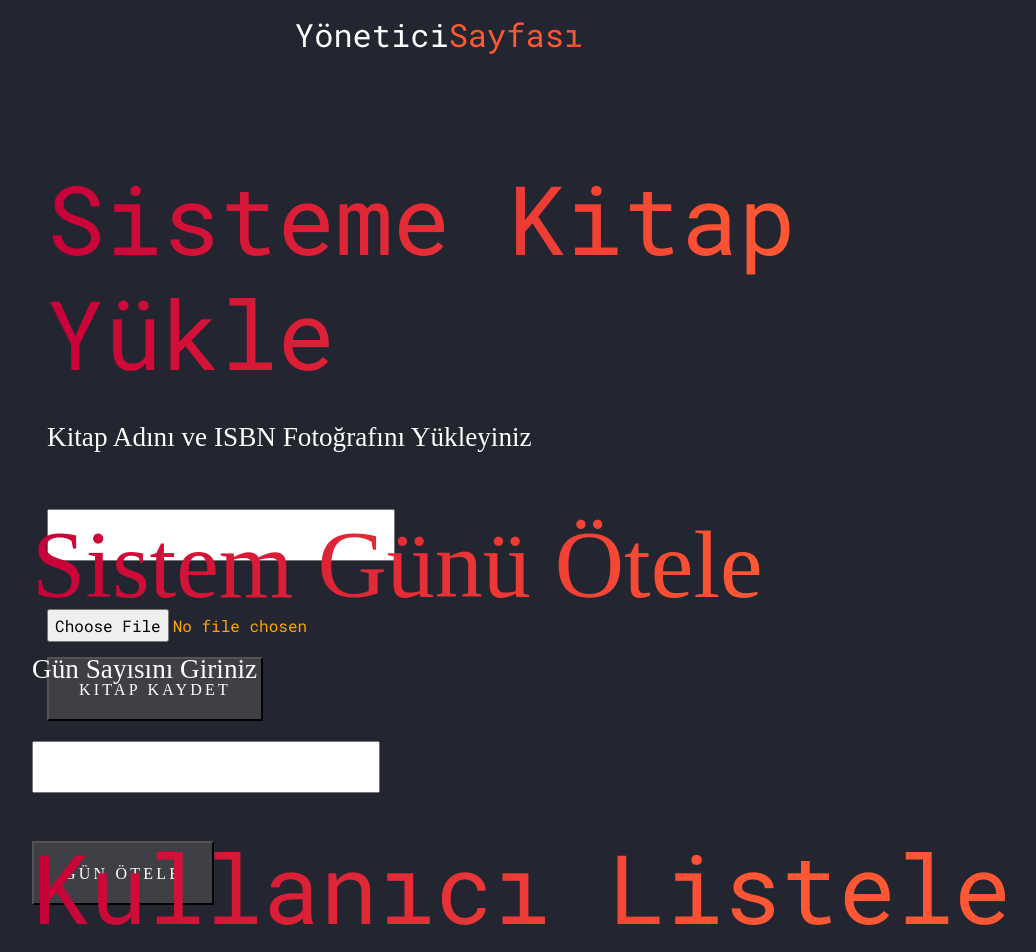
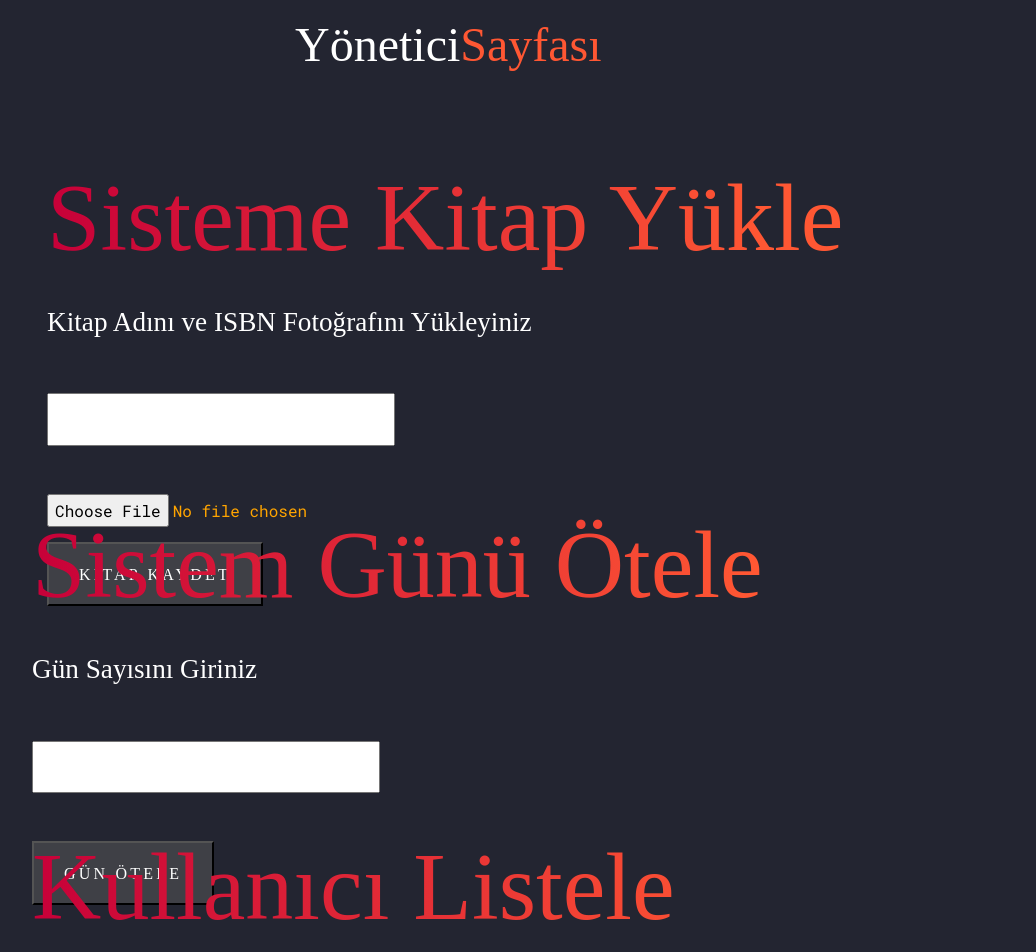
Before and after one commit to yuksel-kadir/library-application, a website: page public/admin.html in a window 1280 px wide. Shown: the top 952 px of the page, without its empty margins (168-1204 px from the left). Drawn offline with Linux system fonts and the light colour scheme; a web font is replaced by a local one.

Commit message:
Minor Changes

```diff
--- a/public/admin.html
+++ b/public/admin.html
@@ -45,7 +45,7 @@
         <div class="row align-items-center">
           <div class="col-11 col-xl-2" style="left:35%">
             <h1 class="mb-0">
-              <p href="index.html" class="text-white h2 mb-0">Yönetici<span class="text-primary">Sayfası</span> </p>
+              <p href="index.html" class="text-white h2 mb-0" style="font-family:Segoe UI Symbol; font-size: 120%;">Yönetici<span class="text-primary" style="font-family:Segoe UI Symbol;">Sayfası</span> </p>
             </h1>
           </div>
         </div>
@@ -59,7 +59,7 @@
         style="margin:0px;padding: 0px;position:absolute; left: 10px;width:99%;height:47.5%;">
         <div class="col-md-10" style="left:15%;margin-bottom:50%;width:30%">
           <form id="addBook" method="POST" action="/admin" enctype="multipart/form-data">
-            <h1 class="d-block mb-4" data-aos="fade-up" data-aos-delay="200">Sisteme Kitap Yükle</h1>
+            <h1 class="d-block mb-4" data-aos="fade-up" data-aos-delay="200" style="font-family:Segoe UI Symbol;">Sisteme Kitap Yükle</h1>
             <span class="d-block mb-5 caption" data-aos="fade-up" data-aos-delay="300" style="font-family:Segoe UI Symbol;">Kitap Adını ve ISBN Fotoğrafını
               Yükleyiniz</span>
             <input class="d-block mb-5 caption" type="text" style="color:black" data-aos="fade-up" data-aos-delay="300"
@@ -91,7 +91,7 @@
         style="margin-top:48%;padding: 0px;position:absolute; left: 10px;width:99%;height:47.5%;">
         <div class="col-md-10" style="left:15%;margin-bottom:50%;width:30%">
           <form id="userSearch" method="POST" action="/userSearch" enctype="multipart/form-data">
-            <h1 class="d-block mb-4" data-aos="fade-up" data-aos-delay="200">Kullanıcı Listele</h1>
+            <h1 class="d-block mb-4" data-aos="fade-up" data-aos-delay="200" style="font-family:Segoe UI Symbol;">Kullanıcı Listele</h1>
             <span class="d-block mb-5 caption" data-aos="fade-up" data-aos-delay="300" style="font-family:Segoe UI Symbol;">Kullanıcıları ve Sahip Oldukları
               Kitapları Listelemek İçin Butona Tıklayın</span>
             <button class="btn-custom" data-aos="fade-up" data-aos-delay="400" id="submitButton"
```
Also changed, not shown: public/user.html (+1 -1 lines).
